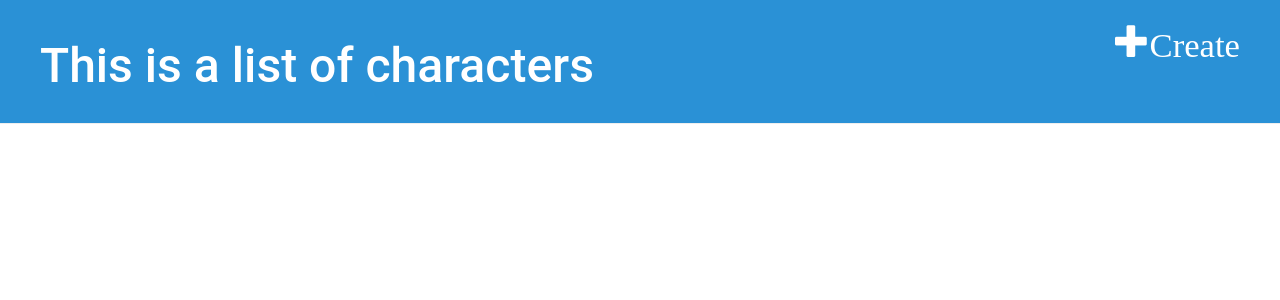
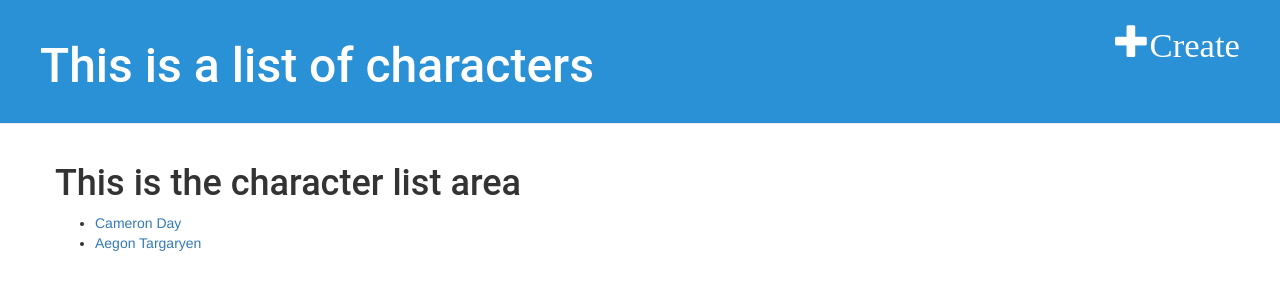
Before and after one commit to camerond594/dungeons-and-dragons, a Django app: page /characters/ in a window 1280 px wide. Shown: the top 300 px of the page. Run offline with Django 3.2, Linux system fonts and the light colour scheme; data comes from the database, SQL or seed files in the repository; some libraries are stand-ins or nearby versions.

Commit message:
character list and detail working

```diff
--- /dev/null
+++ b/helper/character_sheets/admin.py
@@ -0,0 +1,5 @@
+from django.contrib import admin
+
+from character_sheets.models import Character
+
+admin.site.register(Character)
--- a/helper/character_sheets/models.py
+++ b/helper/character_sheets/models.py
@@ -4,7 +4,7 @@ from django.conf import settings
 
 
 class Character(models.Model):
-    player_id = models.IntegerField()
+    character_id = models.IntegerField()
     name = models.CharField(max_length=50)
     created_date = models.DateTimeField(default=timezone.now)
     creator = models.ForeignKey(settings.AUTH_USER_MODEL, on_delete=models.CASCADE, default=None)
--- a/helper/character_sheets/templates/character_sheets/character_list.html
+++ b/helper/character_sheets/templates/character_sheets/character_list.html
@@ -1,27 +1,10 @@
-{% load static %}
-<!DOCTYPE html>
-<html lang="en">
-<head>
-    <meta charset="UTF-8">
-    <title>Character Sheets</title>
+{% extends 'character_sheets/sheets_base.html' %}
 
-    <link rel="stylesheet" href="//maxcdn.bootstrapcdn.com/bootstrap/3.2.0/css/bootstrap.min.css">
-    <link rel="stylesheet" href="//maxcdn.bootstrapcdn.com/bootstrap/3.2.0/css/bootstrap-theme.min.css">
-    <link rel="stylesheet" href="{% static 'css/base.css' %}">
-</head>
-<body>
-    <div class="page-header">
-        <a href="{% url 'character_create' %}" class="top-menu"><span class="glyphicon glyphicon-plus">Create</span></a>
-        <h1><a href="{% url 'character_list' %}">This is a list of characters</a></h1>
-    </div>
-
-    <div class="content container">
-        <div class="row">
-            <div class="col-md-8">
-                {% block content %}
-                {% endblock %}
-            </div>
-        </div>
-    </div>
-</body>
-</html>
+{% block content %}
+    <h1>This is the character list area</h1>
+    <ul>
+    {% for character in characters %}
+        <li><a href="{% url 'character_detail' character_id=character.character_id %}">{{ character }}</a></li>
+    {% endfor %}
+    </ul>
+{% endblock %}
--- /dev/null
+++ b/helper/character_sheets/templates/character_sheets/sheets_base.html
@@ -0,0 +1,28 @@
+{% load static %}
+
+<!DOCTYPE html>
+<html lang="en">
+<head>
+    <meta charset="UTF-8">
+    <title>Character Sheets</title>
+
+    <link rel="stylesheet" href="//maxcdn.bootstrapcdn.com/bootstrap/3.2.0/css/bootstrap.min.css">
+    <link rel="stylesheet" href="//maxcdn.bootstrapcdn.com/bootstrap/3.2.0/css/bootstrap-theme.min.css">
+    <link rel="stylesheet" href="{% static 'css/base.css' %}">
+</head>
+<body>
+    <div class="page-header">
+        <a href="{% url 'character_create' %}" class="top-menu"><span class="glyphicon glyphicon-plus">Create</span></a>
+        <h1><a href="{% url 'character_list' %}">This is a list of characters</a></h1>
+    </div>
+
+    <div class="content container">
+        <div class="row">
+            <div class="col-md-8">
+                {% block content %}
+                {% endblock %}
+            </div>
+        </div>
+    </div>
+</body>
+</html>
--- a/helper/character_sheets/urls.py
+++ b/helper/character_sheets/urls.py
@@ -3,7 +3,8 @@ from django.conf.urls import url
 from character_sheets import views
 
 urlpatterns = [
-    url(r'$', views.character_list, name='character_list'),
+    url(r'characters/new/$', views.character_create, name='character_create'),
+    url(r'characters/(?P<character_id>\d+)/$', views.character_detail, name='character_detail'),
     url(r'characters/$', views.character_list, name='character_list'),
-    url(r'characters/new/$', views.character_create, name='character_create'),
+    url(r'$', views.sheets_base, name='sheets_base'),
 ]
--- a/helper/character_sheets/views.py
+++ b/helper/character_sheets/views.py
@@ -2,10 +2,16 @@ from django.http import HttpResponseRedirect
 from django.shortcuts import render, redirect
 
 from character_sheets.forms import CharacterForm
+from character_sheets.models import Character
 
 
 def character_list(request):
-    return render(request, 'character_sheets/character_list.html', {})
+    characters = Character.objects.all()
+    return render(request, 'character_sheets/character_list.html', {'characters': characters})
+
+
+def sheets_base(request):
+    return render(request, 'character_sheets/sheets_base.html', {})
 
 
 def character_create(request):
@@ -14,5 +20,6 @@ def character_create(request):
     return render(request, 'character_sheets/character_edit.html', {'form': form})
 
 
-def character_detail(request):
-    return render(request, 'character_sheets/character_list.html', {})
+def character_detail(request, character_id):
+    character = Character.objects.get(character_id=character_id)
+    return render(request, 'character_sheets/character_detail.html', {'character': character})
```
Also changed, not shown: helper/character_sheets/templates/character_sheets/character_detail.html (added, +13 -0 lines), helper/character_sheets/templates/character_sheets/character_edit.html (+1 -10 lines), helper/db.sqlite3, 4 other files.
